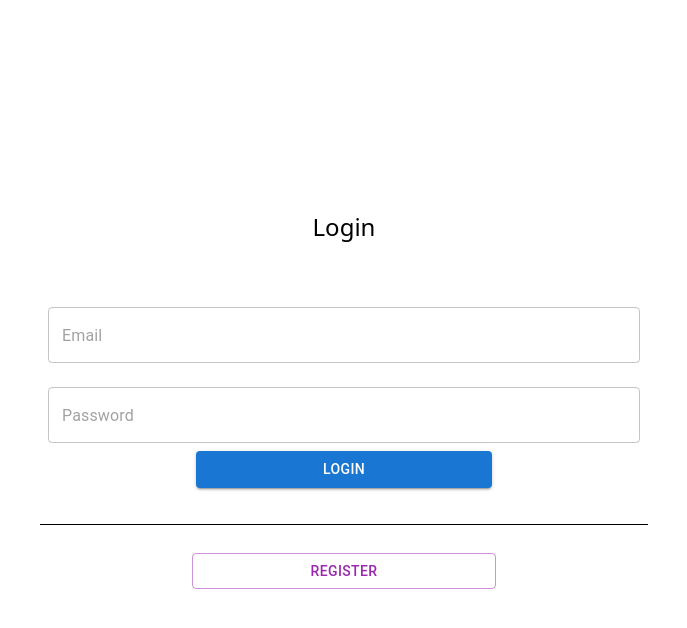
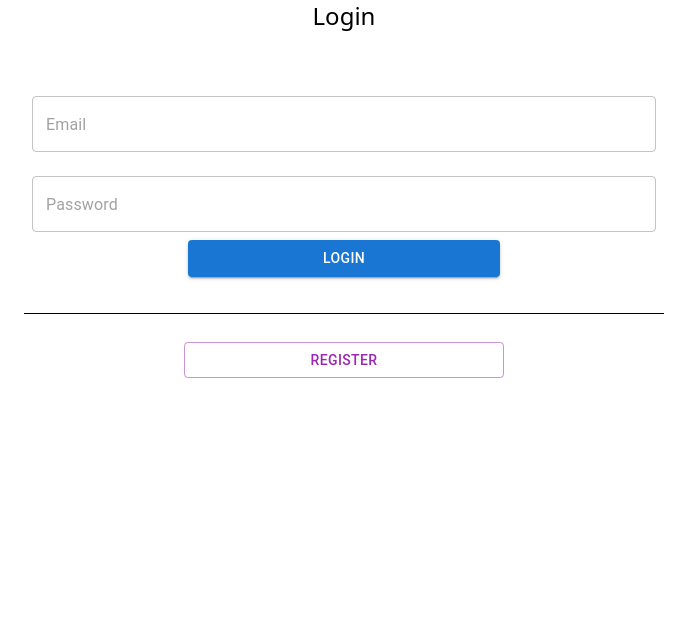
Before and after one commit to bexy65/online-management, a React (Vite) app in the folder client/: page /login in a window 1280 px wide. Shown: the top 628 px of the page, without its empty margins (296-983 px from the left). Built offline with nearby package versions, Linux system fonts and the light colour scheme.

Commit message:
scrollbar not displauyable

```diff
--- a/client/src/App.css
+++ b/client/src/App.css
@@ -6,9 +6,16 @@
   display: flex;
   max-width: 1280px;
   margin: 0 auto;
-  padding: 2rem;
-  text-align: center;
   height: 100vh;
-  justify-content: center;
-  align-items: center;
 }
+
+@layer utilities {
+  /* Hide scrollbar for Chrome, Safari and Opera */
+  .no-scrollbar::-webkit-scrollbar {
+    display: none;
+  }
+  .no-scrollbar {
+    -ms-overflow-style: none;
+    scrollbar-width: none;
+  }
+}
```
